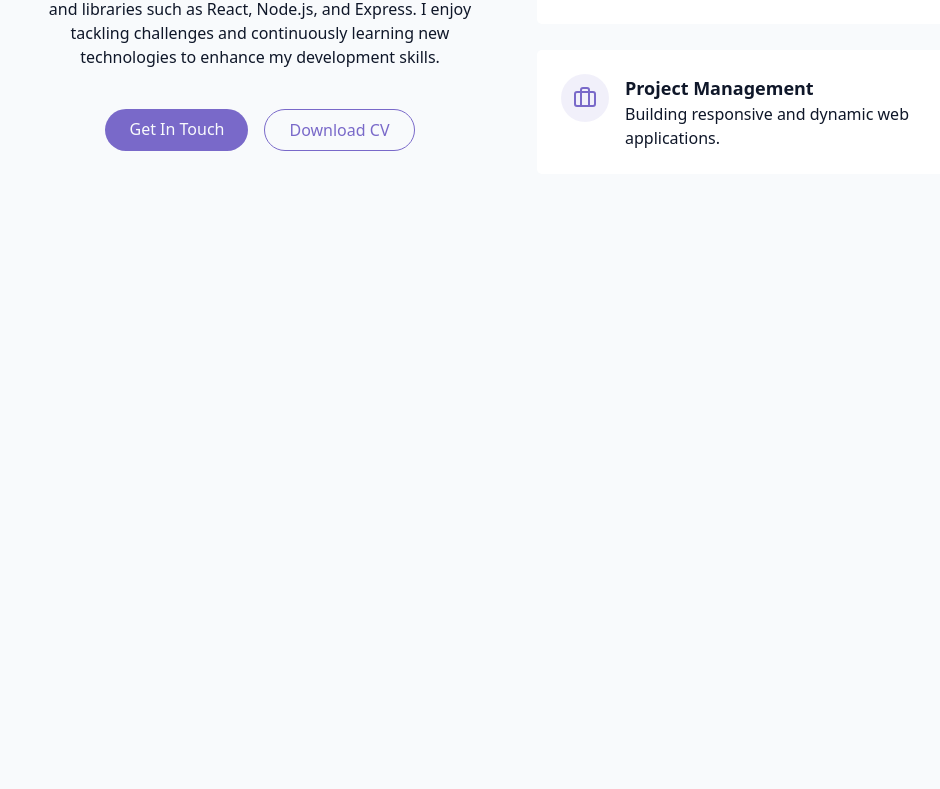
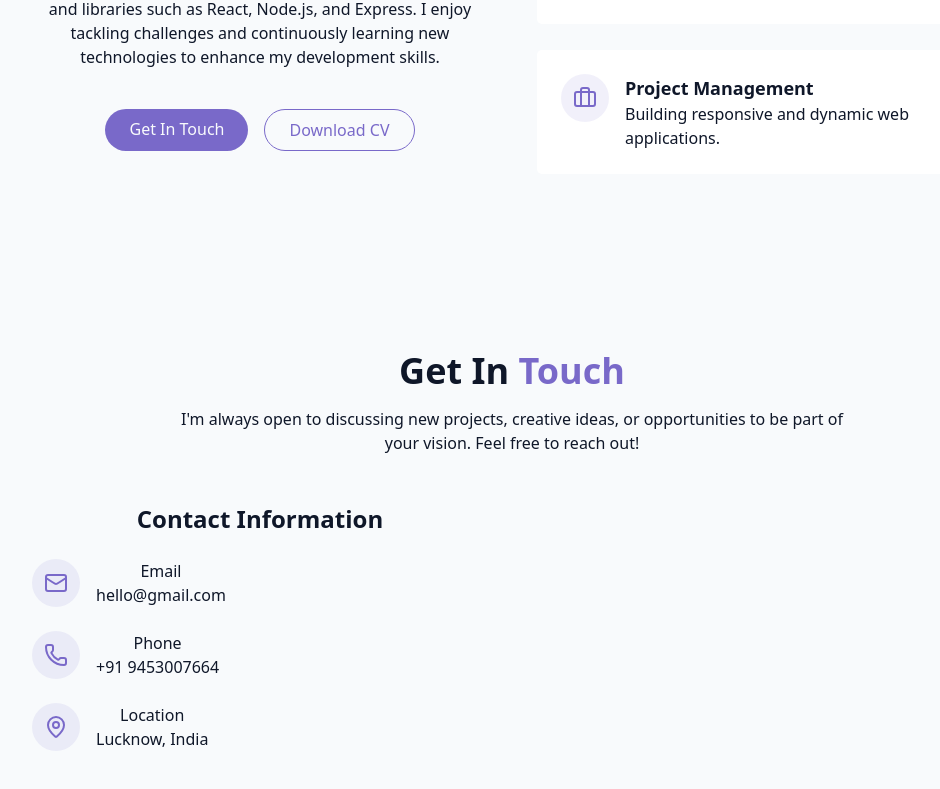
Before and after one commit to neschal-s/portfolio, a React (Vite) app: page / in a window 1280 px wide. Shown: the part 1235-2024 px from the top of the page, without its empty margins (128-1068 px from the left). Before the commit the page ends 1506 px from the top, so only its background shows below. Built offline with nearby package versions, Linux system fonts and the light colour scheme.

Commit message:
Initialiszing contact section

```diff
--- a/src/components/ContactSection.jsx
+++ b/src/components/ContactSection.jsx
@@ -1,5 +1,59 @@
-export const ContactSection=()=>{
-    return <section>
+import { Mail, MapPin, Phone } from "lucide-react"
 
+export const ContactSection = () => {
+    return <section className="py-20 px-4 relative bg-secondary/30" id="contact">
+        <div className="container mx-auto max-w-5xl">
+            <h2 className="text-3xl md:text-4xl font-bold text-center mb-4">
+                Get In <span className="text-primary">Touch</span>
+            </h2>
+            <p className="text-center text-muted-foreground mb-12 max-w-2xl mx-auto">
+                I'm always open to discussing new projects, creative ideas, or opportunities to be part of your vision.
+                Feel free to reach out!
+            </p>
+            <div className="grid grid-cols-1 md:grid-cols-2 gap-12">
+                <div className="space-y-8">
+                    <h3 className="text-2xl font-semibold mb-6">Contact Information</h3>
+                    <div className="space-y-6 justfy-center">
+                        <div className="flex items-start space-x-4">
+                            <div className="p-3 rounded-full bg-primary/10">
+                                <Mail className="w-6 h-6 text-primary" />{""}
+                            </div>
+                            <div>
+                                <h4 className="font-medium">Email</h4>
+                                <a href="mailto:hello@gmail.com"
+                                    className="text-muted-foreground hover:text-primary transition-colors">
+                                    hello@gmail.com
+                                </a>
+
+                            </div>
+                        </div>
+                        <div className="flex items-start space-x-4">
+                            <div className="p-3 rounded-full bg-primary/10">
+                                <Phone className="w-6 h-6 text-primary" />{""}
+                            </div>
+                            <div>
+                                <h4 className="font-medium">Phone</h4>
+                                <a href="tel:+919453007664"
+                                    className="text-muted-foreground hover:text-primary transition-colors">
+                                    +91 9453007664
+                                </a>
+                            </div>
+                        </div>
+                        <div className="flex items-start space-x-4">
+                            <div className="p-3 rounded-full bg-primary/10">
+                                <MapPin className="w-6 h-6 text-primary" />{""}
+                            </div>
+                            <div>
+                                <h4 className="font-medium">Location</h4>
+                                <a                                    className="text-muted-foreground hover:text-primary transition-colors">
+                                    Lucknow, India
+                                </a>
+
+                            </div>
+                        </div>
+                    </div>
+                </div>
+            </div>
+        </div>
     </section>
 }
```
